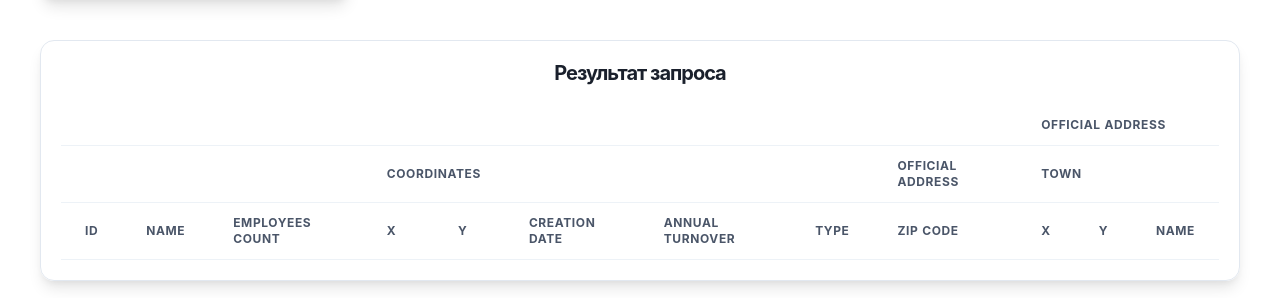
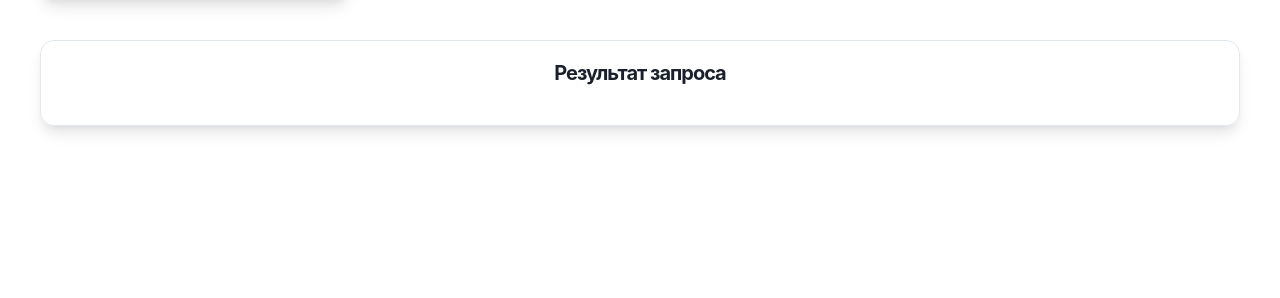
Before and after one commit to feldu/SOA_Lab2, a React (Create React App) app in the folder frontend/: page / in a window 1280 px wide. Shown: the part 1372-1670 px from the top of the page. After the commit the page ends 1518 px from the top, so only its background shows below. Built offline with nearby package versions, Linux system fonts and the light colour scheme.

Commit message:
add client exception handling and modify results

```diff
--- a/frontend/src/globalState/orgs/index.js
+++ b/frontend/src/globalState/orgs/index.js
@@ -4,15 +4,22 @@ import axios from "axios";
 
 export const orgsState = observable({
         orgs: observable([]),
+        response: {isError: null, message: ""},
 
         fetchOrgs(params) {
             axios
                 .get("https://localhost:31510/orgs", {params})
                 .then(response => {
                     this.orgs = response.data;
-                    console.log(response.data)
+                    this.response = {isError: false, message: "Request successful"}
                 }).catch(e => {
-                alert(e.message + ": " + e.response.data.message)
+                this.orgs = [];
+                if (e.response.status === 400)
+                    this.response = {isError: true, message: "Bad request"};
+                if (e.response.status === 404)
+                    this.response = {isError: true, message: "Not found"};
+                if (e.response.status === 500)
+                    this.response = {isError: true, message: "Server error"};
             });
         },
 
@@ -21,9 +28,15 @@ export const orgsState = observable({
                 .post("https://localhost:31510/orgs", params)
                 .then(response => {
                     this.orgs = [response.data];
-                    console.log(response.data)
+                    this.response = {isError: false, message: "Request successful"}
                 }).catch(e => {
-                alert(e.message + ": " + e.response.data.message)
+                this.orgs = [];
+                if (e.response.status === 400)
+                    this.response = {isError: true, message: "Bad request"};
+                if (e.response.status === 404)
+                    this.response = {isError: true, message: "Not found"};
+                if (e.response.status === 500)
+                    this.response = {isError: true, message: "Server error"};
             });
         },
         updateOrgs(params) {
@@ -31,9 +44,15 @@ export const orgsState = observable({
                 .put("https://localhost:31510/orgs", params)
                 .then(response => {
                     this.orgs = [response.data];
-                    console.log(response.data)
+                    this.response = {isError: false, message: "Request successful"}
                 }).catch(e => {
-                alert(e.message + ": " + e.response.data.message)
+                this.orgs = [];
+                if (e.response.status === 400)
+                    this.response = {isError: true, message: "Bad request"};
+                if (e.response.status === 404)
+                    this.response = {isError: true, message: "Not found"};
+                if (e.response.status === 500)
+                    this.response = {isError: true, message: "Server error"};
             });
         },
         getOrgById(pathVariable) {
@@ -41,9 +60,15 @@ export const orgsState = observable({
                 .get(`https://localhost:31510/orgs/${pathVariable}`)
                 .then(response => {
                     this.orgs = [response.data];
-                    console.log(response.data)
+                    this.response = {isError: false, message: "Request successful"}
                 }).catch(e => {
-                alert(e.message + ": " + e.response.data.message)
+                this.orgs = [];
+                if (e.response.status === 400)
+                    this.response = {isError: true, message: "Bad request"};
+                if (e.response.status === 404)
+                    this.response = {isError: true, message: "Not found"};
+                if (e.response.status === 500)
+                    this.response = {isError: true, message: "Server error"};
             });
         },
         deleteOrgById(pathVariable) {
@@ -51,9 +76,15 @@ export const orgsState = observable({
                 .delete(`https://localhost:31510/orgs/${pathVariable}`)
                 .then(response => {
                     this.orgs = [response.data];
-                    console.log(response.data)
+                    this.response = {isError: false, message: "Request successful"}
                 }).catch(e => {
-                alert(e.message + ": " + e.response.data.message)
+                this.orgs = [];
+                if (e.response.status === 400)
+                    this.response = {isError: true, message: "Bad request"};
+                if (e.response.status === 404)
+                    this.response = {isError: true, message: "Not found"};
+                if (e.response.status === 500)
+                    this.response = {isError: true, message: "Server error"};
             });
         },
 
@@ -62,9 +93,15 @@ export const orgsState = observable({
                 .delete("https://localhost:31510/orgs/annualTurnover", {params})
                 .then(response => {
                     this.orgs = response.data;
-                    console.log(response.data)
+                    this.response = {isError: false, message: "Request successful"}
                 }).catch(e => {
-                alert(e.message + ": " + e.response.data.message)
+                this.orgs = [];
+                if (e.response.status === 400)
+                    this.response = {isError: true, message: "Bad request"};
+                if (e.response.status === 404)
+                    this.response = {isError: true, message: "Not found"};
+                if (e.response.status === 500)
+                    this.response = {isError: true, message: "Server error"};
             });
         },
         getFilteredOrgsByAnal(pathVar1, pathVar2) {
@@ -72,9 +109,15 @@ export const orgsState = observable({
                 .get(`https://localhost:31511/orgdirectory/filter/turnover/${pathVar1}/${pathVar2}`)
                 .then(response => {
                     this.orgs = response.data;
-                    console.log(response.data)
+                    this.response = {isError: false, message: "Request successful"}
                 }).catch(e => {
-                alert(e.message + ": " + e.response.data.message)
+                this.orgs = [];
+                if (e.response.status === 400)
+                    this.response = {isError: true, message: "Bad request"};
+                if (e.response.status === 404)
+                    this.response = {isError: true, message: "Not found"};
+                if (e.response.status === 500)
+                    this.response = {isError: true, message: "Server error"};
             });
         },
         getFilteredOrgsByEmployees(pathVar1, pathVar2) {
@@ -82,9 +125,15 @@ export const orgsState = observable({
                 .get(`https://localhost:31511/orgdirectory/filter/employees/${pathVar1}/${pathVar2}`)
                 .then(response => {
                     this.orgs = response.data;
-                    console.log(response.data)
+                    this.response = {isError: false, message: "Request successful"}
                 }).catch(e => {
-                alert(e.message + ": " + e.response.data.message)
+                this.orgs = [];
+                if (e.response.status === 400)
+                    this.response = {isError: true, message: "Bad request"};
+                if (e.response.status === 404)
+                    this.response = {isError: true, message: "Not found"};
+                if (e.response.status === 500)
+                    this.response = {isError: true, message: "Server error"};
             });
         },
 
@@ -93,9 +142,16 @@ export const orgsState = observable({
                 .get("https://localhost:31510/orgs/group-count/by-address")
                 .then(response => {
                     console.log(response.data)
-                    alert(`Groups: ${response.data}`);
+                    this.orgs = []
+                    this.response = {isError: false, message: `Groups: ${response.data}`}
                 }).catch(e => {
-                alert(e.message + ": " + e.response.data.message)
+                this.orgs = [];
+                if (e.response.status === 400)
+                    this.response = {isError: true, message: "Bad request"};
+                if (e.response.status === 404)
+                    this.response = {isError: true, message: "Not found"};
+                if (e.response.status === 500)
+                    this.response = {isError: true, message: "Server error"};
             });
         },
 
@@ -104,9 +160,15 @@ export const orgsState = observable({
                 .get("https://localhost:31510/orgs/type", {params})
                 .then(response => {
                     this.orgs = response.data;
-                    console.log(response.data)
+                    this.response = {isError: false, message: "Request successful"}
                 }).catch(e => {
-                alert(e.message + ": " + e.response.data.message)
+                this.orgs = [];
+                if (e.response.status === 400)
+                    this.response = {isError: true, message: "Bad request"};
+                if (e.response.status === 404)
+                    this.response = {isError: true, message: "Not found"};
+                if (e.response.status === 500)
+                    this.response = {isError: true, message: "Server error"};
             });
         },
 
--- a/frontend/src/pages/UserPage/components/ResultTable.jsx
+++ b/frontend/src/pages/UserPage/components/ResultTable.jsx
@@ -3,6 +3,7 @@ import {useTable} from "react-table";
 import {orgsState} from "../../../globalState/orgs"
 import {useMemo} from "react";
 import {observer} from "mobx-react";
+import AlertMessage from "../../../components/AlertMessage";
 
 export const ResultTable = observer(() => {
 
@@ -64,6 +65,15 @@ export const ResultTable = observer(() => {
             <Heading align="center" as="h4" size="md" letterSpacing={"tighter"} mx={10} mb={5}>
                 <Text>Результат запроса</Text>
             </Heading>
+            {
+                orgsState.response.isError !== null &&
+                <Box textAlign="center" mx="40%">
+                    <AlertMessage status={orgsState.response.isError ? "error" : "success"}
+                                  message={orgsState.response.message}
+                                  title={orgsState.response.isError ? "Error" : "Success"}/>
+                </Box>
+            }
+            {orgsState.orgs.length !== 0 &&
                 <Table {...getTableProps()}>
                     <Thead>
                         {headerGroups.map(headerGroup => (
@@ -87,7 +97,7 @@ export const ResultTable = observer(() => {
                         })}
                     </Tbody>
                 </Table>
-
+            }
         </Box>
     );
 });
```
Lines whose indentation alone changed are shown as unchanged.
